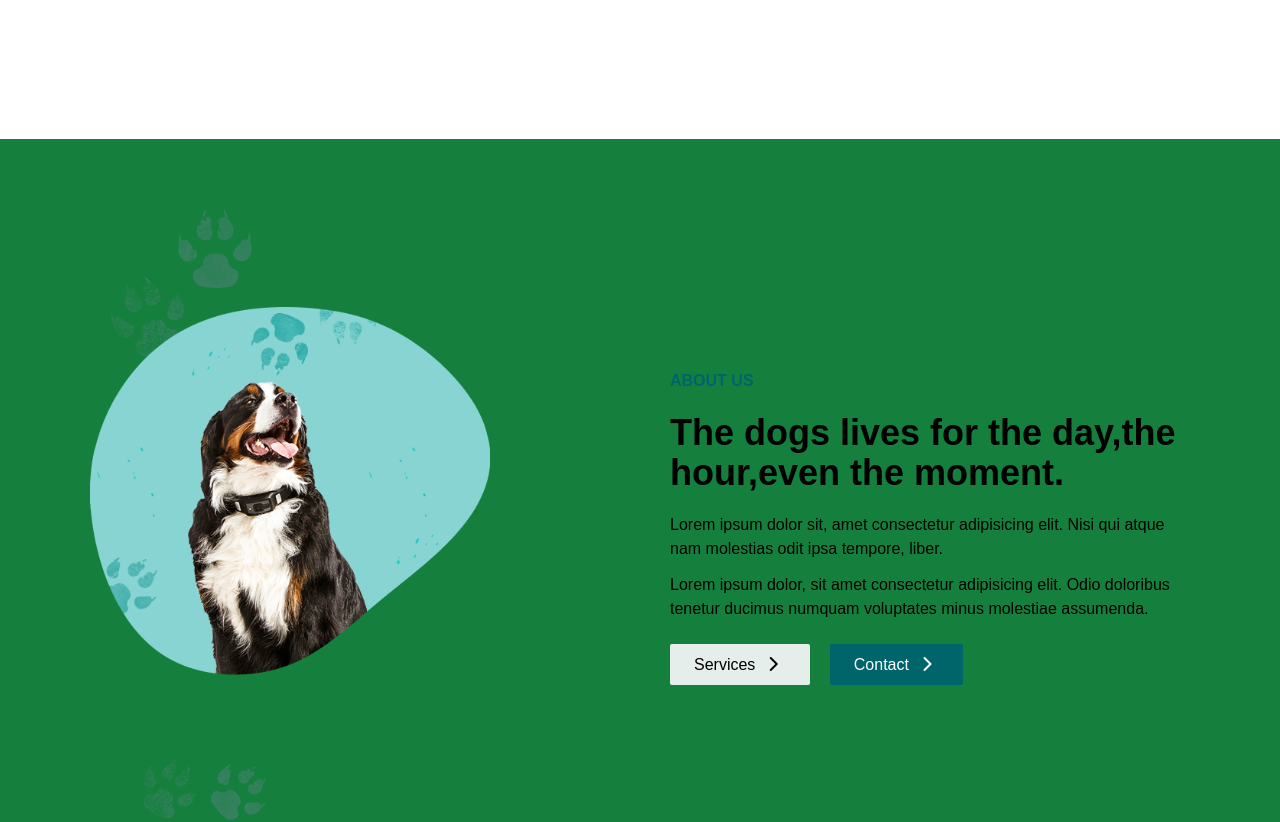
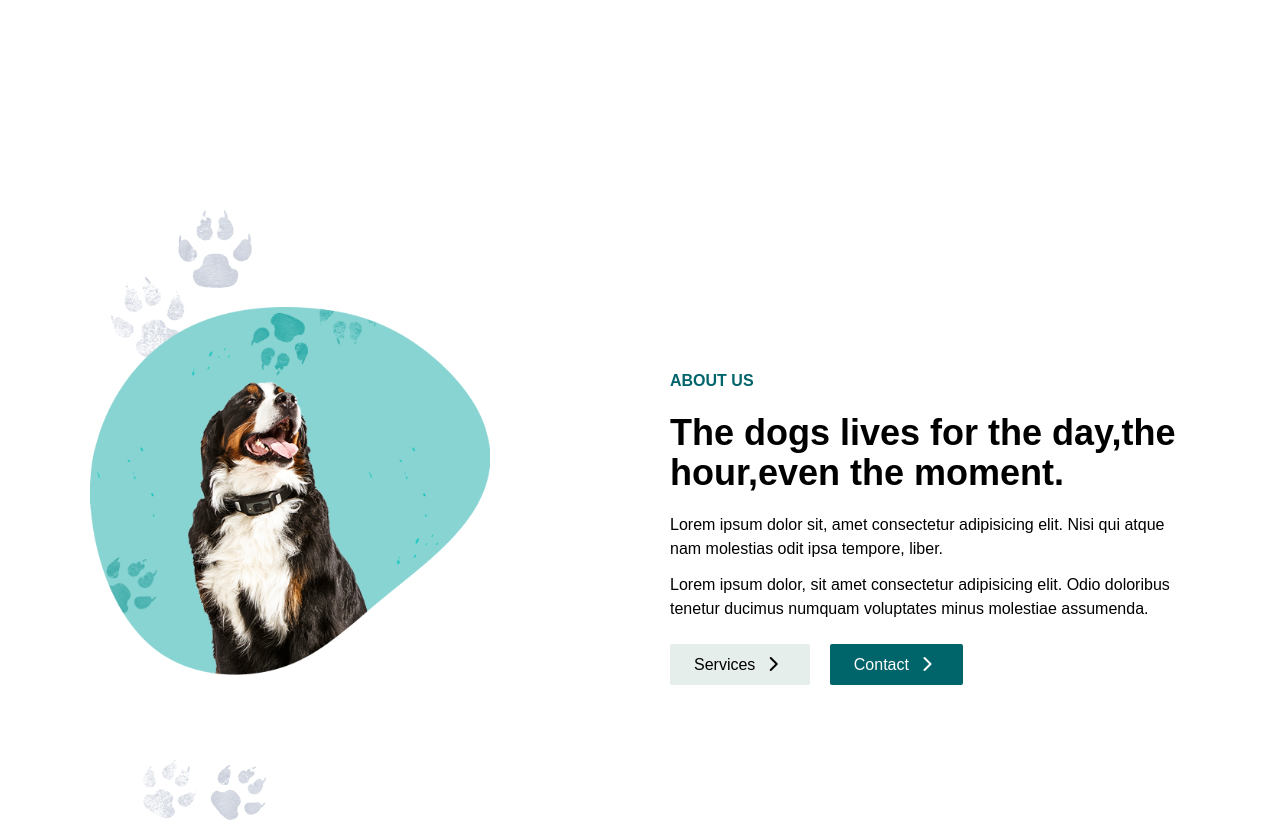
Before and after one commit to Pasindu-Peiris/tailwind-css-mobile-responsive, a React (Create React App) app in the folder client/: page / in a window 1280 px wide. Shown: the part 2280-3102 px from the top of the page. Built offline with nearby package versions, Linux system fonts and the light colour scheme.

Commit message:
Update Homesection5.jsx

```diff
--- a/client/src/pages/Homesection5.jsx
+++ b/client/src/pages/Homesection5.jsx
@@ -13,7 +13,7 @@ const Homesection5 = () => {
 
 
     return (
-        <div style={style} className=' w-[100%] xl:h-[90vh] sm:h-[auto] sm:bg-green-700 xsm:h-[90vh] sm sm:flex-col-reverse xsm:flex-col-reverse  md:pb-8 md:h-auto md:my-2 md:flex-col-reverse flex xl:flex-row justify-around items-center '>
+        <div style={style} className=' w-[100%] xl:h-[90vh] sm:h-[auto]  xsm:h-[90vh] sm sm:flex-col-reverse xsm:flex-col-reverse  md:pb-8 md:h-auto md:my-2 md:flex-col-reverse flex xl:flex-row justify-around items-center '>
 
 
             <div className="image-content md:mt-20 xl:mt-4">
```
